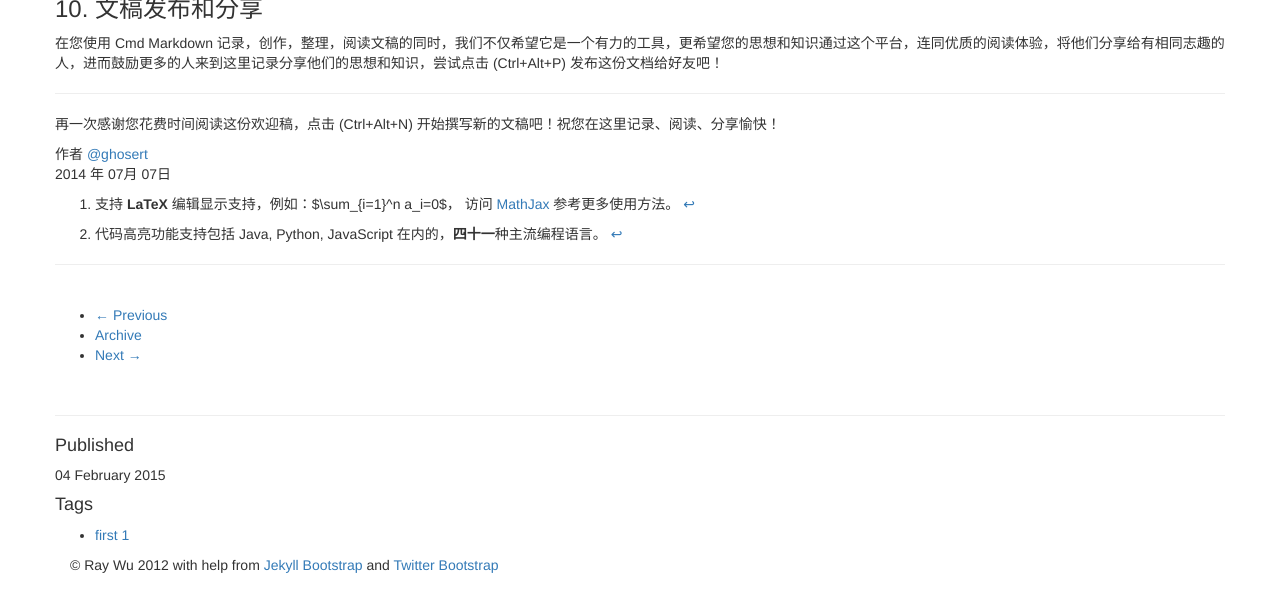
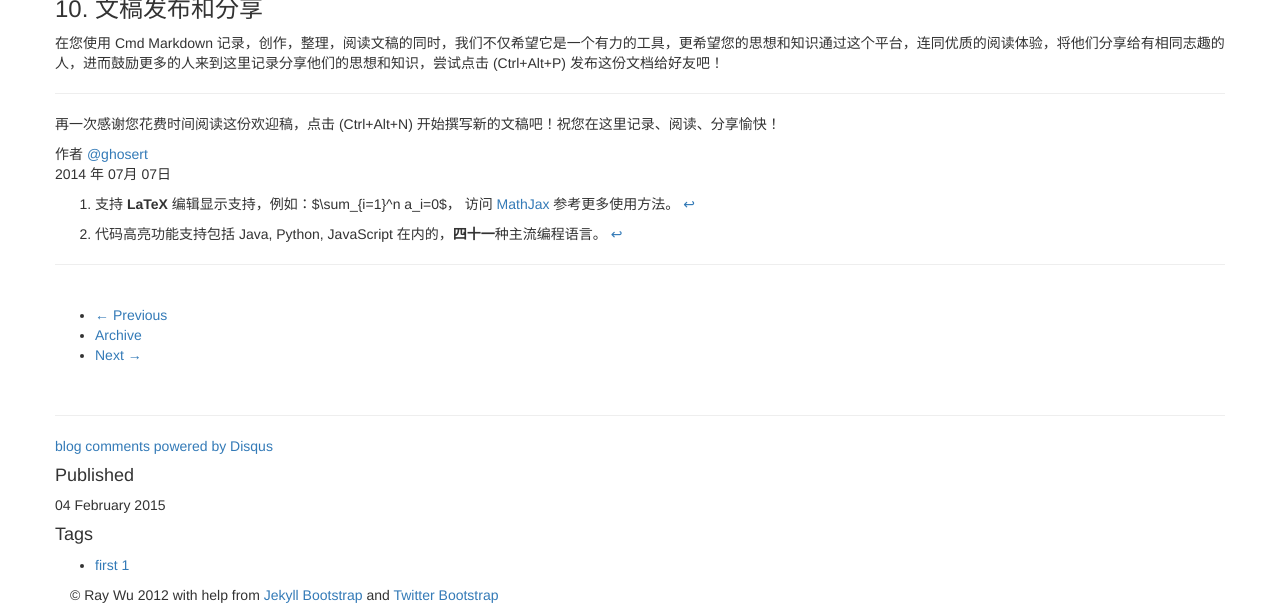
Before and after one commit to xia0guang/xia0guang.github.io, a Jekyll site: the page built from _posts/2015-02-04-first-post.md, in a window 1280 px wide and 900 px high, scrolled down 3811 px, cut to the strip 285-900 px from the top of the window. Built offline with Jekyll 4.4.1, drawn with Linux system fonts in a browser that asks for light colours; nearby versions of some CDN libraries; library files that are not in the unit come from our copies; comment, search, counter and statistics services are not loaded; before the commit the page ends 4681 px from its top, so only the background shows below that.

Commit message:
add disqus

```diff
--- a/_config.yml
+++ b/_config.yml
@@ -80,9 +80,9 @@ JB :
   # Set 'provider' to false to turn commenting off globally.
   #
   comments :
-    provider : false
+    provider : disqus
     disqus :
-      short_name : jekyllbootstrap
+      short_name : charcoffee
     livefyre :
       site_id : 123
     intensedebate :
```
Also changed, not shown: 3 other files.
